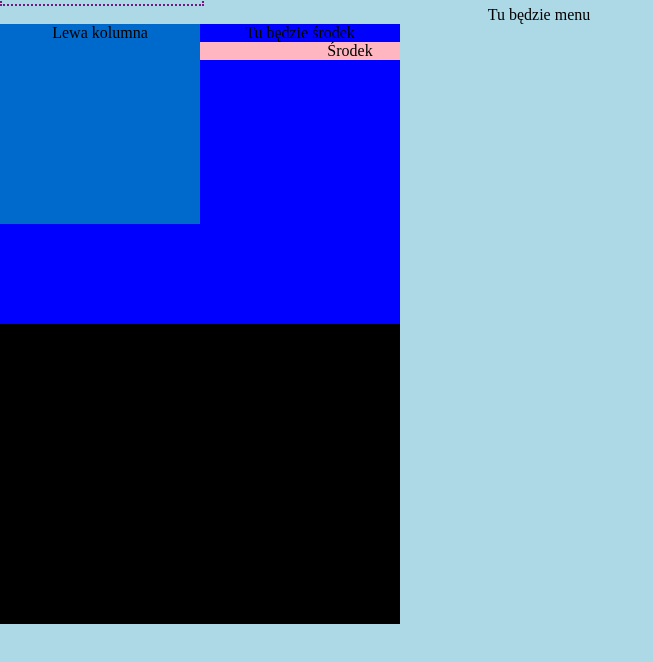
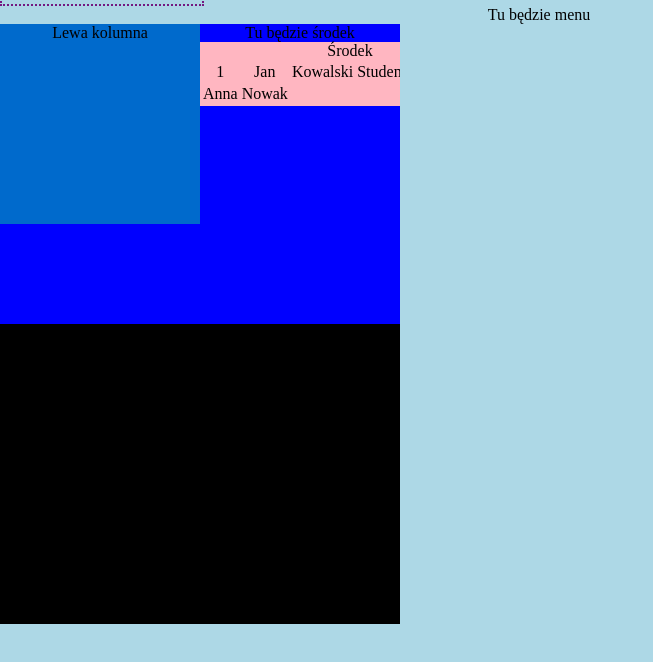
Before and after one commit to maciekm98/perso, a plain HTML site: page index.html in a window 1280 px wide. Shown: the part 38-700 px from the top of the page, without its empty margins (0-653 px from the left). Drawn offline with Linux system fonts and the light colour scheme.

Commit message:
Update index.html

```diff
--- a/index.html
+++ b/index.html
@@ -16,8 +16,19 @@ charset=UTF-8" />
 <nav>Tu będzie menu</nav>
 <main>Tu będzie środek
   <div id="col-left">Lewa kolumna</div>
-  <div id="col-center">Środek</div> </main>
+  <div id="col-center">Środek
+    <table>
+<tr>
+	<td>1</td><td>Jan</td>	<td>Kowalski</td><td>Student</td>
+</tr>
+<tr>
+	<td>Anna</td>	<td>Nowak</td>
+</tr>
+</table>
+</div> </main>
 <footer>A tu stopka</footer>
 </div>
+<table>
+</table>
 </body>
 </html>
```
